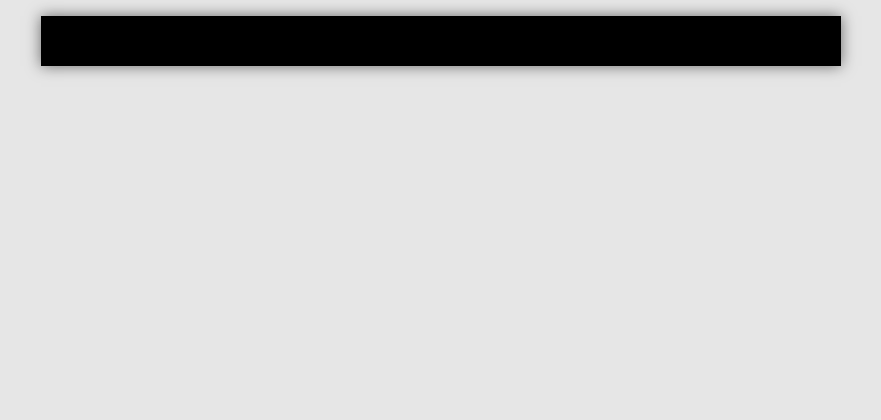
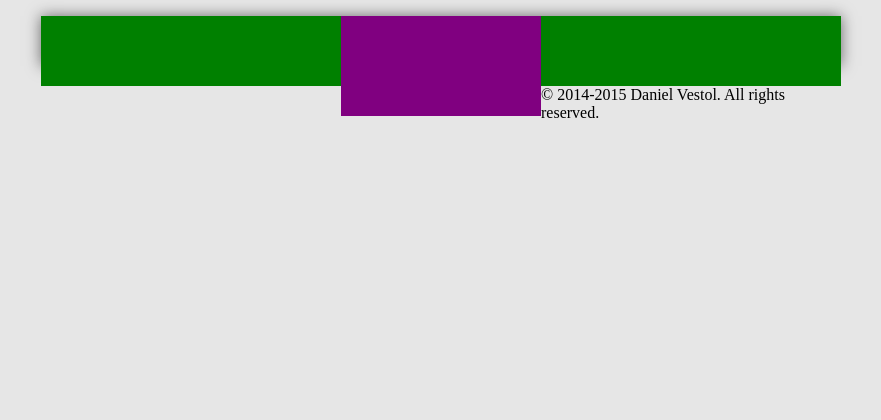
Before and after one commit to Danielv123/RandomMovies, a PHP site: page / in a window 1280 px wide. Shown: the top 420 px of the page, without its empty margins (199-1080 px from the left). Run offline with PHP 8.4, Linux system fonts and the light colour scheme.

Commit message:
Menu system BETA added

```diff
--- a/index.html
+++ b/index.html
@@ -6,7 +6,14 @@
 
 <body>
 	<div id="page">
+	<div id="header">
+	<div class="smallBox"></div>
+	<div class="smallBox"></div>
+	<div class="largeBox"></div>
+	<div class="smallBox"></div>
+	<div class="smallBox"></div>
 
+	</div>
 
 
 	<footer>
--- a/style.css
+++ b/style.css
@@ -5,6 +5,20 @@
 	-webkit-box-shadow: 0px 0px 14px 0px rgba(105,105,105,1);
 	-moz-box-shadow: 0px 0px 14px 0px rgba(105,105,105,1);
 	box-shadow: 0px 0px 14px 0px rgba(105,105,105,1);
+}
+
+.smallBox {
+	width: 150px;
+	height: 70px;
+	float: left;
+	background-color: green;
+}
+
+.largeBox {
+	width: 200px;
+	height: 100px;
+	float: left;
+	background-color: purple;
 }
 
 body {
```
